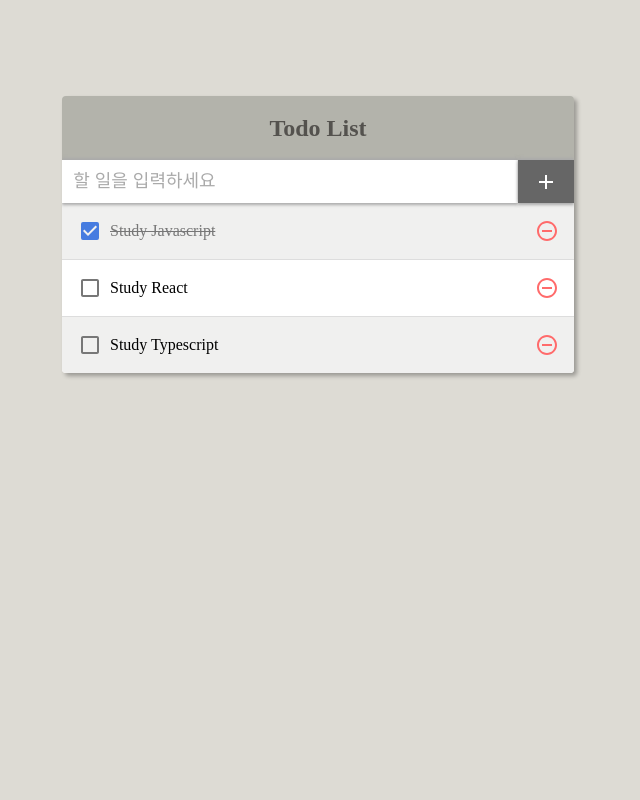
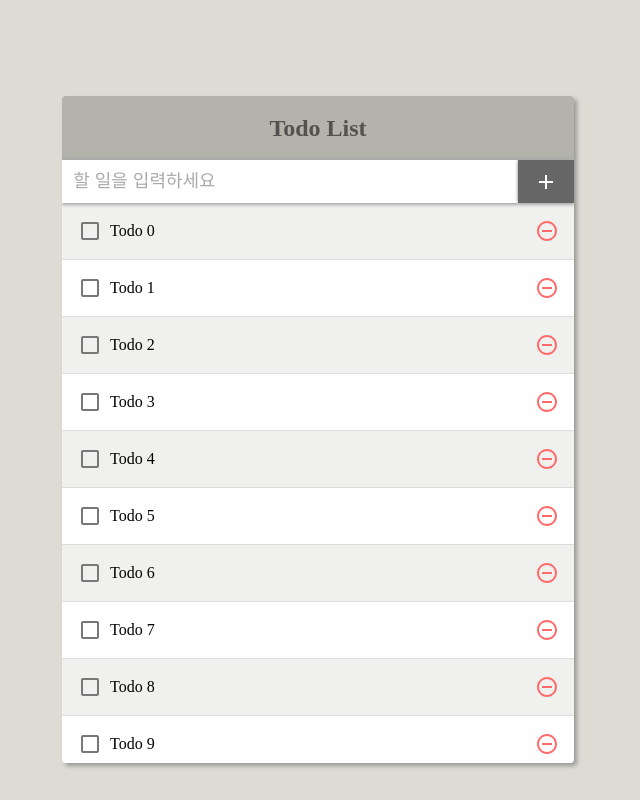
Before and after one commit to SunYoungKwon/todo-app-with-react, a React (Create React App) app: page / in a window 1280 px wide. Shown: the whole page, without its empty margins (322-962 px from the left). Built offline with nearby package versions, Linux system fonts and the light colour scheme.

Commit message:
Refactor: make faster with functional update of useState and memo

```diff
--- a/src/App.js
+++ b/src/App.js
@@ -3,58 +3,47 @@ import TodoTemplate from './components/TodoTemplate';
 import TodoInput from './components/TodoInput';
 import TodoList from './components/TodoList';
 
+const createBulkTodos = (numOfTodo) => {
+  const todos = [];
+
+  for (let i = 0; i < numOfTodo; i++) {
+    todos.push({
+      id: i,
+      text: `Todo ${i}`,
+      checked: false,
+    });
+  }
+
+  return todos;
+};
+
 const App = () => {
-  const [todos, setTodos] = useState([
-    {
-      id: 1,
-      text: 'Study Javascript',
-      checked: true,
-    },
-    {
-      id: 2,
-      text: 'Study React',
-      checked: false,
-    },
-    {
-      id: 3,
-      text: 'Study Typescript',
-      checked: false,
-    },
-  ]);
+  const [todos, setTodos] = useState(createBulkTodos(2500));
 
   const nextId = useRef(4);
 
-  const onAddTodo = useCallback(
-    (text) => {
+  const onInsert = useCallback((text) => {
     const todo = {
       id: nextId.current,
       text,
       checked: false,
     };
 
-      setTodos(todos.concat(todo));
+    setTodos((todos) => todos.concat(todo));
     nextId.current++;
-    },
-    [todos],
-  );
+  }, []);
 
-  const onRemove = useCallback(
-    (id) => {
-      setTodos(todos.filter((todo) => todo.id !== id));
-    },
-    [todos],
-  );
+  const onRemove = useCallback((id) => {
+    setTodos((todos) => todos.filter((todo) => todo.id !== id));
+  }, []);
 
-  const onToggle = useCallback(
-    (id) => {
-      setTodos(todos.map((todo) => (todo.id === id ? { ...todo, checked: !todo.checked } : todo)));
-    },
-    [todos],
-  );
+  const onToggle = useCallback((id) => {
+    setTodos((todos) => todos.map((todo) => (todo.id === id ? { ...todo, checked: !todo.checked } : todo)));
+  }, []);
 
   return (
     <TodoTemplate>
-      <TodoInput onAddTodo={onAddTodo} />
+      <TodoInput onInsert={onInsert} />
       <TodoList todos={todos} onRemove={onRemove} onToggle={onToggle} />
     </TodoTemplate>
   );
--- a/src/components/TodoInput.js
+++ b/src/components/TodoInput.js
@@ -2,7 +2,7 @@ import React, { useState, useCallback } from 'react';
 import { MdAdd } from 'react-icons/md';
 import './TodoInput.scss';
 
-const TodoInput = ({ onAddTodo }) => {
+const TodoInput = ({ onInsert }) => {
   const [value, setValue] = useState('');
 
   const onChange = useCallback((e) => {
@@ -12,7 +12,7 @@ const TodoInput = ({ onAddTodo }) => {
   const onSubmit = useCallback(
     (e) => {
       if (value) {
-        onAddTodo(value);
+        onInsert(value);
         setValue('');
       } else {
         alert('할 일을 입력해주세요!');
@@ -21,7 +21,7 @@ const TodoInput = ({ onAddTodo }) => {
       e.target.firstElementChild.focus();
       e.preventDefault(); // submit 이벤트의 새로고침 방지
     },
-    [onAddTodo, value],
+    [onInsert, value],
   );
 
   return (
--- a/src/components/TodoListItem.js
+++ b/src/components/TodoListItem.js
@@ -19,4 +19,4 @@ const TodoListItem = ({ todo, onRemove, onToggle }) => {
   );
 };
 
-export default TodoListItem;
+export default React.memo(TodoListItem);
```
Lines whose indentation alone changed are shown as unchanged.
